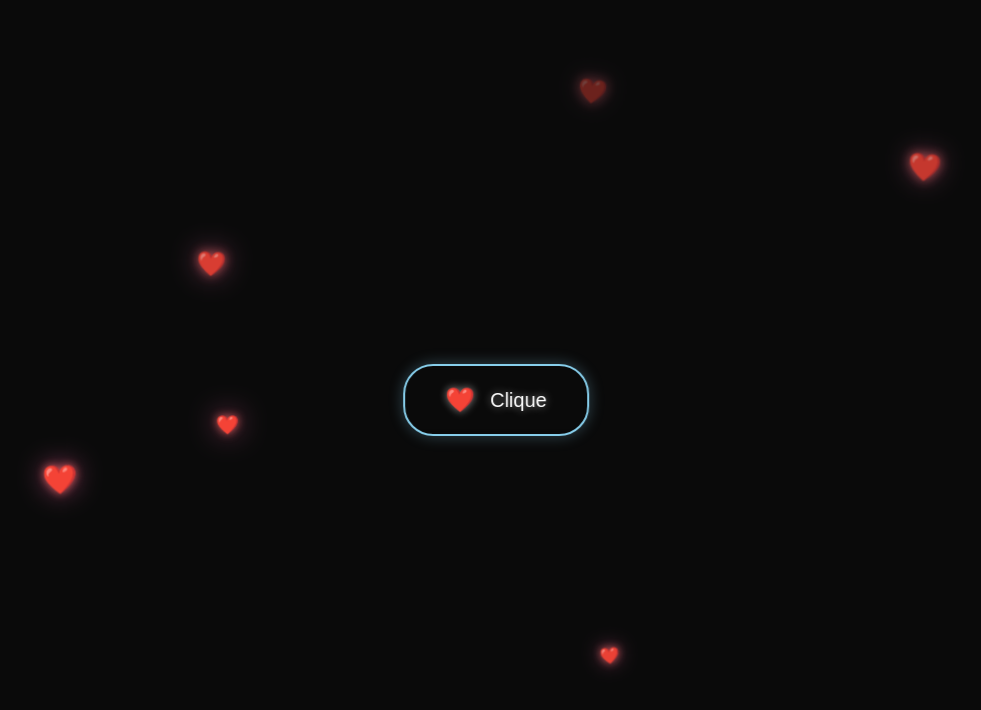
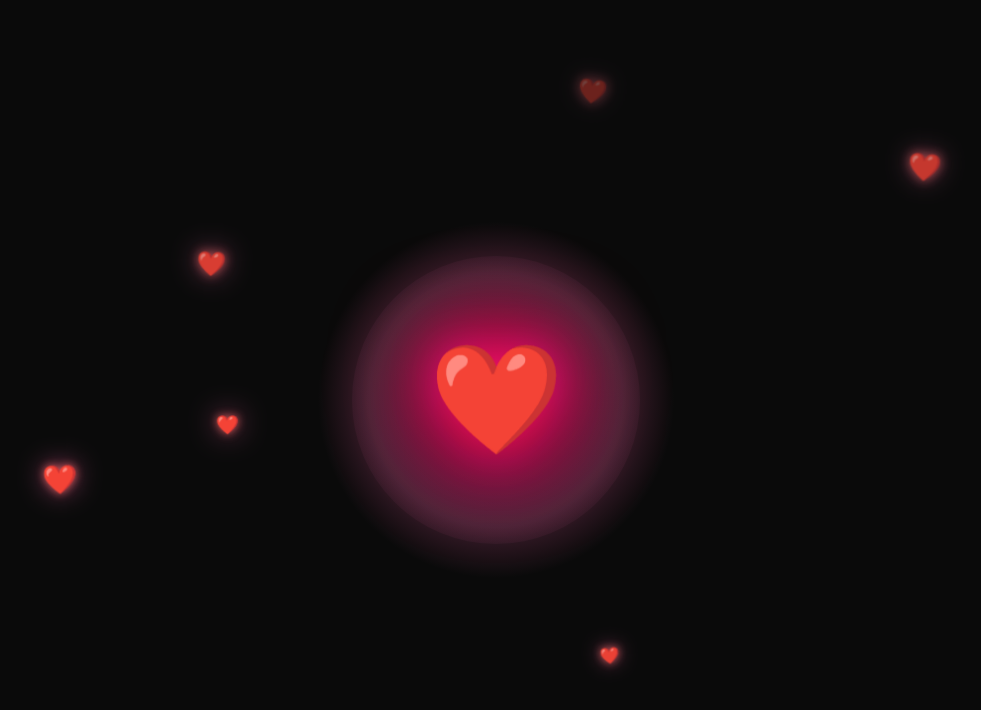
Before and after one commit to matheusmontev/carta-digital-para-isabelle, a plain HTML site: page index.html in a window 1280 px wide. Shown: the whole page, without its empty margins (144-1125 px from the left). Drawn offline with Linux system fonts and the light colour scheme; a web font is replaced by a local one.

Commit message:
Melhorado o visual da frase de transição com gradiente rosa e efeitos de brilho

```diff
--- a/css/styles.css
+++ b/css/styles.css
@@ -35,7 +35,19 @@ body {
     background: #0a0a0a;
 }
 
-.initial-screen { z-index: 30; }
+.initial-screen {
+    position: fixed;
+    top: 0;
+    left: 0;
+    width: 100vw;
+    height: 100vh;
+    display: flex;
+    align-items: center;
+    justify-content: center;
+    z-index: 30;
+    background: #0a0a0a;
+    overflow: hidden;
+}
 
 .transition-screen {
     background: linear-gradient(135deg, #000000, #1a1a1a);
@@ -89,37 +101,97 @@ body {
 
 /* Estilo do botão principal */
 #main-button {
-    position: absolute;
-    top: 50%;
-    left: 50%;
-    transform: translate(-50%, -50%);
+    position: relative;
     background: transparent;
-    border: 2px solid #87CEEB;
-    color: white;
-    padding: 20px 40px;
-    border-radius: 30px;
-    font-size: 20px;
+    border: none;
     cursor: pointer;
+    padding: 0;
+    width: 180px;
+    height: 180px;
     display: flex;
     align-items: center;
-    gap: 15px;
-    transition: all 0.3s ease;
-    box-shadow: 0 0 15px rgba(135, 206, 235, 0.3);
-    text-shadow: 0 0 8px rgba(255, 255, 255, 0.5);
-    backdrop-filter: blur(5px);
+    justify-content: center;
+    transition: transform 0.3s cubic-bezier(0.4, 0, 0.2, 1);
+}
+
+/* Primeiro círculo de brilho */
+#main-button::before {
+    content: '';
+    position: absolute;
+    inset: -50%;
+    border-radius: 50%;
+    background: radial-gradient(circle at center,
+        rgba(255, 0, 0, 0.4) 0%,
+        rgba(255, 20, 147, 0.3) 25%,
+        rgba(255, 105, 180, 0.2) 50%,
+        transparent 70%
+    );
+    animation: rotateBg 8s linear infinite;
+}
+
+/* Segundo círculo de brilho */
+#main-button::after {
+    content: '';
+    position: absolute;
+    inset: -30%;
+    border-radius: 50%;
+    background: radial-gradient(circle at center,
+        rgba(255, 0, 0, 0.3) 0%,
+        rgba(255, 20, 147, 0.2) 30%,
+        rgba(255, 105, 180, 0.1) 60%,
+        transparent 80%
+    );
+    animation: pulseAndRotate 4s ease-in-out infinite;
 }
 
 #main-button:hover {
-    transform: translate(-50%, -50%) scale(1.05);
-    box-shadow: 0 0 25px rgba(135, 206, 235, 0.5);
-    border-color: #fff;
+    transform: scale(1.1);
 }
 
 /* Estilo do ícone de coração */
 .heart-icon {
-    color: red;
-    font-size: 24px;
-    font-family: 'Segoe UI Emoji', sans-serif;
+    position: relative;
+    z-index: 2;
+    font-size: 100px;
+    color: #ff1493;
+    filter: drop-shadow(0 0 20px rgba(255,20,147,0.8))
+            drop-shadow(0 0 40px rgba(255,0,0,0.6));
+    animation: heartbeat 1.3s ease-in-out infinite;
+    transition: transform 0.3s ease;
+}
+
+@keyframes heartbeat {
+    0%, 100% {
+        transform: scale(1);
+        filter: drop-shadow(0 0 20px rgba(255,20,147,0.8))
+                drop-shadow(0 0 40px rgba(255,0,0,0.6));
+    }
+    25% {
+        transform: scale(1.4);
+        filter: drop-shadow(0 0 30px rgba(255,20,147,1))
+                drop-shadow(0 0 50px rgba(255,0,0,0.8));
+    }
+    35% {
+        transform: scale(1.2);
+        filter: drop-shadow(0 0 25px rgba(255,20,147,0.9))
+                drop-shadow(0 0 45px rgba(255,0,0,0.7));
+    }
+    50% {
+        transform: scale(1.4);
+        filter: drop-shadow(0 0 30px rgba(255,20,147,1))
+                drop-shadow(0 0 50px rgba(255,0,0,0.8));
+    }
+    65% {
+        transform: scale(1.2);
+        filter: drop-shadow(0 0 25px rgba(255,20,147,0.9))
+                drop-shadow(0 0 45px rgba(255,0,0,0.7));
+    }
+}
+
+#main-button:hover .heart-icon {
+    transform: scale(1.2);
+    filter: drop-shadow(0 0 25px rgba(255,20,147,0.9))
+            drop-shadow(0 0 50px rgba(255,0,0,0.7));
 }
 
 /* Estilos do container de imagem */
@@ -227,9 +299,13 @@ body {
     font-family: 'Galada', cursive;
     font-size: clamp(1.5em, 4vw, 2.5em);
     line-height: 1.4;
-    color: #87CEEB;
-    text-shadow: 0 0 10px rgba(135, 206, 235, 0.4);
-    animation: fadeInUp 1s ease 0.5s forwards;
+    color: #ff69b4;
+    text-shadow: 0 0 15px rgba(255,105,180,0.6);
+    animation: fadeInUp 1s ease 0.5s forwards, glowText 2s ease-in-out infinite;
+    background: linear-gradient(45deg, #ff1493, #ff69b4);
+    -webkit-background-clip: text;
+    background-clip: text;
+    color: transparent;
 }
 
 /* Definições das animações */
@@ -343,6 +419,17 @@ body {
     }
 }
 
+@keyframes glowText {
+    0%, 100% {
+        filter: drop-shadow(0 0 15px rgba(255,105,180,0.6));
+        transform: scale(1);
+    }
+    50% {
+        filter: drop-shadow(0 0 25px rgba(255,20,147,0.8));
+        transform: scale(1.02);
+    }
+}
+
 /* Responsividade */
 @media (max-width: 768px) {
     .main-content { padding: 15px; }
--- a/index.html
+++ b/index.html
@@ -12,10 +12,11 @@
 <body>
     <!-- Tela inicial com botão de início -->
     <div class="initial-screen">
-        <button id="main-button">
-            <span class="heart-icon">❤️</span>
-            Clique
-        </button>
+        <div class="heart-container">
+            <button id="main-button">
+                <span class="heart-icon">❤️</span>
+            </button>
+        </div>
     </div>
 
     <!-- Tela de transição com mensagem -->
```
